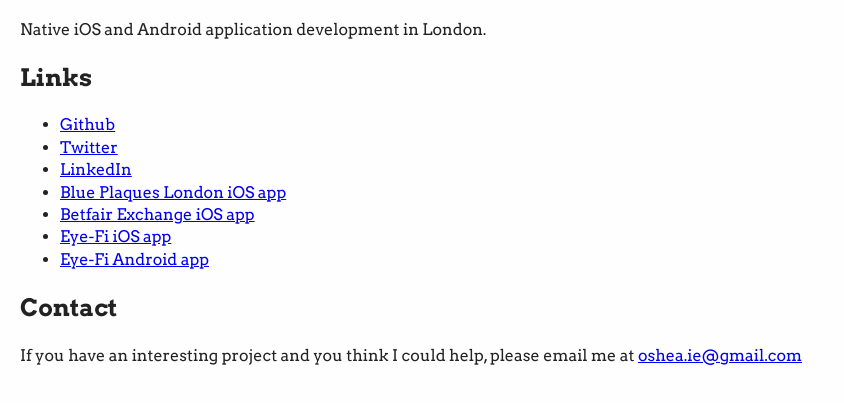
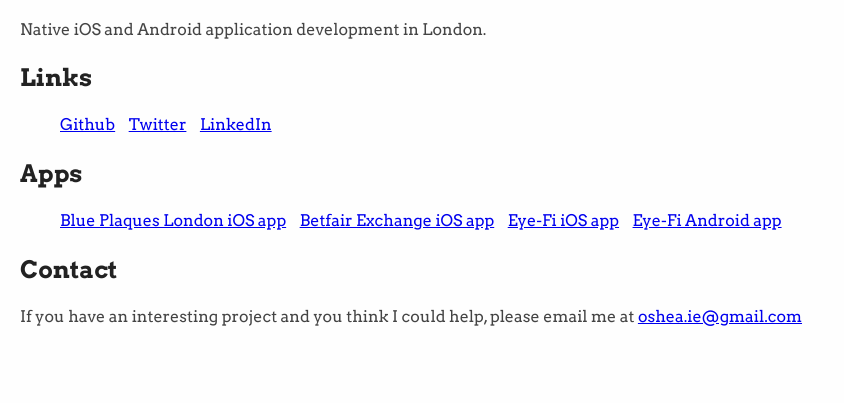
Before and after one commit to seanoshea/upwardsnorthwards, a plain HTML site: page index.html in a window 1280 px wide. Shown: the part 89-492 px from the top of the page, without its empty margins (0-844 px from the left). Drawn offline with nearby package versions, Linux system fonts and the light colour scheme.

Commit message:
Some styling.

```diff
--- a/css/upwardsnorthwards.css
+++ b/css/upwardsnorthwards.css
@@ -1,6 +1,16 @@
 body {
   font-family: 'Arvo', serif;
   background:#FEFEFE;
-  text-color:#333;
+  text-color:#111;
   padding:20px;
 }
+p {
+  color:#444;
+}
+ul {
+  list-style: none;
+}
+ul li {
+  display:inline;
+  padding:0 10px 0 0;
+}
--- a/index.html
+++ b/index.html
@@ -29,6 +29,9 @@
           <li><a href="http://www.github.com/seanoshea">Github</a></li>
           <li><a href="http://www.twitter.com/seanoshea">Twitter</a></li>
           <li><a href="http://uk.linkedin.com/in/soshea/">LinkedIn</a></li>
+        </ul>
+        <h2>Apps</h2>
+        <ul>
           <li><a href="https://itunes.apple.com/us/app/blue-plaques-london/id807738209">Blue Plaques London iOS app</a></li>
           <li><a href="https://itunes.apple.com/gb/app/exchange-betting-from-betfair/id347621336?mt=8">Betfair Exchange iOS app</a></li>
           <li><a href="https://itunes.apple.com/gb/app/eye-fi/id306011124?mt=8">Eye-Fi iOS app</a></li>
```
